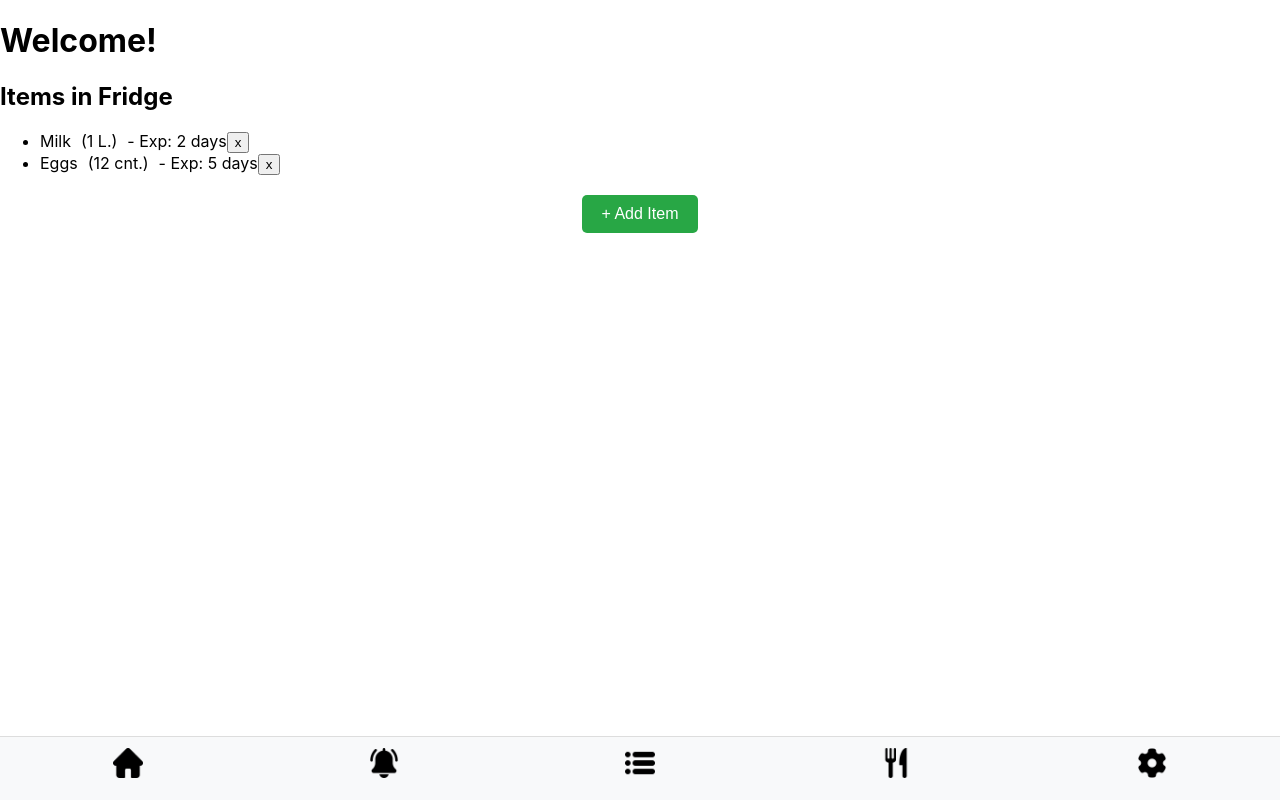
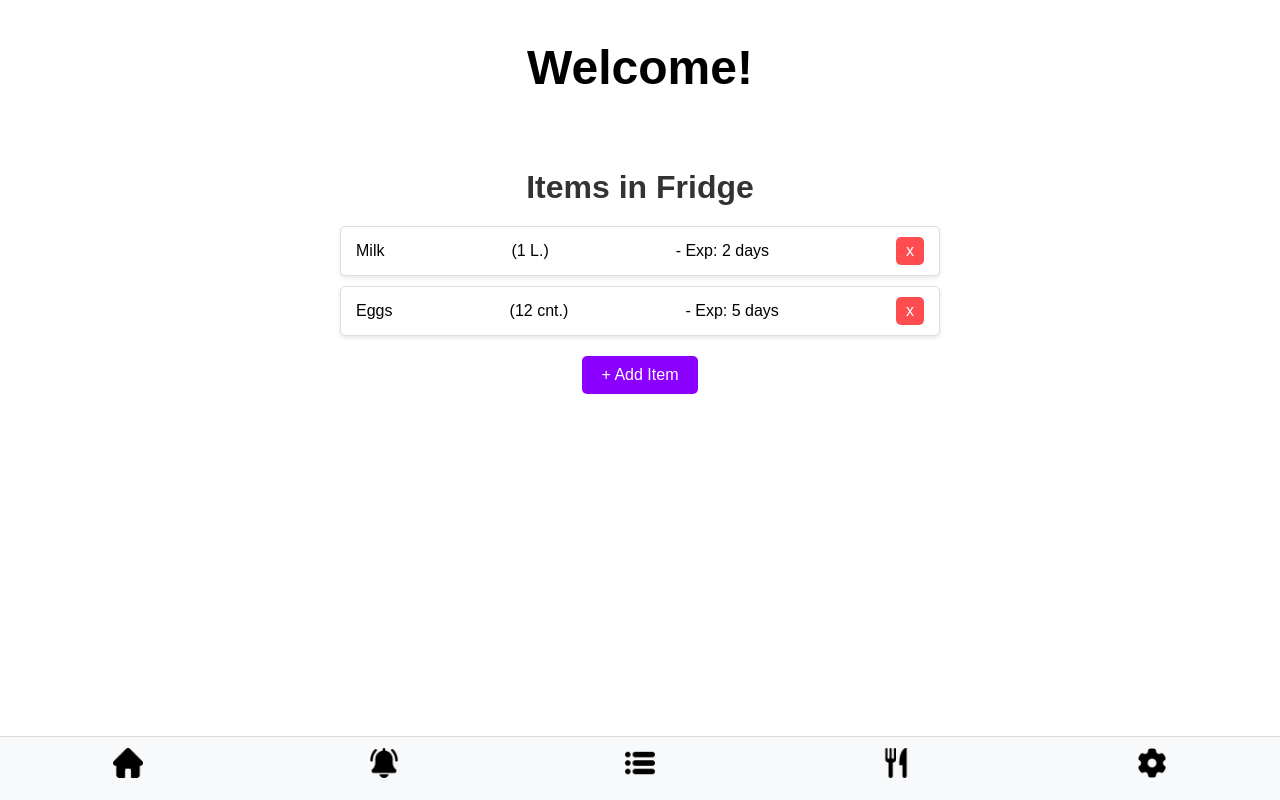
Before and after one commit to CFDougherty/SmartFridge, a React (Create React App) app in the folder smart-fridge-web/: page / in a window 1280 px wide. Built offline with nearby package versions, Linux system fonts and the light colour scheme.

Commit message:
Update HomePage.css for the added functionality

```diff
--- a/smart-fridge-web/src/pages/styles/HomePage.css
+++ b/smart-fridge-web/src/pages/styles/HomePage.css
@@ -1,40 +1,168 @@
-.home-container {
+.home-page {
+  font-family: Arial, sans-serif;
+  margin: 0;
   padding: 20px;
-    font-family: Arial, sans-serif;
+  background-color: white;
 }
 
-  .home-header {
-    font-size: 2rem;
+.home-title {
   text-align: center;
-    margin-bottom: 20px;
+  color: black;
+  margin-top: 20px;
+  font-size: 3rem;
 }
 
-  .fridge-items-section {
-    margin-top: 20px;
+.home-subtitle {
+  text-align: center;
+  color: #333;
+  margin-top: 6%;
+  margin-bottom: 20px;
+  font-size: 2rem;
 }
 
-  .fridge-items-title {
-    font-size: 1.5rem;
-    margin-bottom: 10px;
+.item-list {
+  list-style-type: none;
+  padding: 0;
+  margin: 0;
+  width: 90%;
+  max-width: 600px;
+  margin: 0 auto;
 }
 
-  .fridge-items-list {
-    list-style: none;
-    padding: 0;
+.item {
+  display: flex;
+  align-items: center;
+  justify-content: space-between;
+  background-color: white;
+  padding: 10px 15px;
+  margin: 10px 0;
+  border: 1px solid #ddd;
+  border-radius: 5px;
+  box-shadow: 0 2px 4px rgba(0, 0, 0, 0.1);
+}
+
+.item button {
+  background-color: #ff4d4f;
+  color: white;
+  border: none;
+  border-radius: 5px;
+  cursor: pointer;
+  padding: 5px 10px;
+  font-size: 16px;
+  transition: background-color 0.3s ease;
+  margin-left: 10px;
+}
+
+.item button:hover {
+  background-color: #d9363e;
 }
 
 .add-item-button {
   display: block;
-    margin: 20px auto 0;
+  margin: 20px auto;
   padding: 10px 20px;
-    background-color: #28a745;
+  font-size: 16px;
   color: white;
+  background-color: #8c00ff;
   border: none;
   border-radius: 5px;
   cursor: pointer;
-    font-size: 1rem;
+  transition: background-color 0.3s ease;
 }
 
 .add-item-button:hover {
-    background-color: #218838;
+  background-color: #5a00b3;
 }
+
+.modal {
+  position: fixed;
+  top: 0;
+  left: 0;
+  width: 100vw;
+  height: 100vh;
+  background: rgba(0, 0, 0, 0.5);
+  display: flex;
+  justify-content: center;
+  align-items: center;
+  z-index: 1000;
+}
+
+.modal-content {
+  background: white;
+  padding: 20px;
+  border-radius: 8px;
+  width: 90%;
+  max-width: 400px;
+  box-shadow: 0 4px 8px rgba(0, 0, 0, 0.2);
+}
+
+.modal-content h2 {
+  margin-top: 0;
+  font-size: 24px;
+  color: #333;
+  text-align: center;
+}
+
+.modal-content label {
+  display: block;
+  margin-bottom: 10px;
+  font-size: 16px;
+  color: #555;
+}
+
+.modal-content input {
+  width: 100%;
+  padding: 10px;
+  margin-bottom: 20px;
+  border: 1px solid #ddd;
+  border-radius: 5px;
+  font-size: 14px;
+}
+
+.modal-buttons {
+  display: flex;
+  justify-content: space-between;
+}
+
+.modal-buttons button {
+  flex: 1;
+  margin: 0 5px;
+  padding: 10px;
+  font-size: 14px;
+  border: none;
+  border-radius: 5px;
+  cursor: pointer;
+  transition: background-color 0.3s ease;
+}
+
+.modal-buttons button:nth-child(1) {
+  background-color: #ddd;
+  color: black;
+}
+
+.modal-buttons button:nth-child(1):hover {
+  background-color: #bbb;
+}
+
+.modal-buttons button:nth-child(2) {
+  background-color: #8c00ff;
+  color: white;
+}
+
+.modal-buttons button:nth-child(2):hover {
+  background-color: #5a00b3;
+}
+
+.modal-content label {
+  display: block;
+  margin-bottom: 10px;
+  font-size: 16px;
+  color: #555;
+}
+
+.modal-content select {
+  padding: 8px;
+  border: 1px solid #ddd;
+  border-radius: 5px;
+  font-size: 14px;
+}
```
Lines whose indentation alone changed are shown as unchanged.
